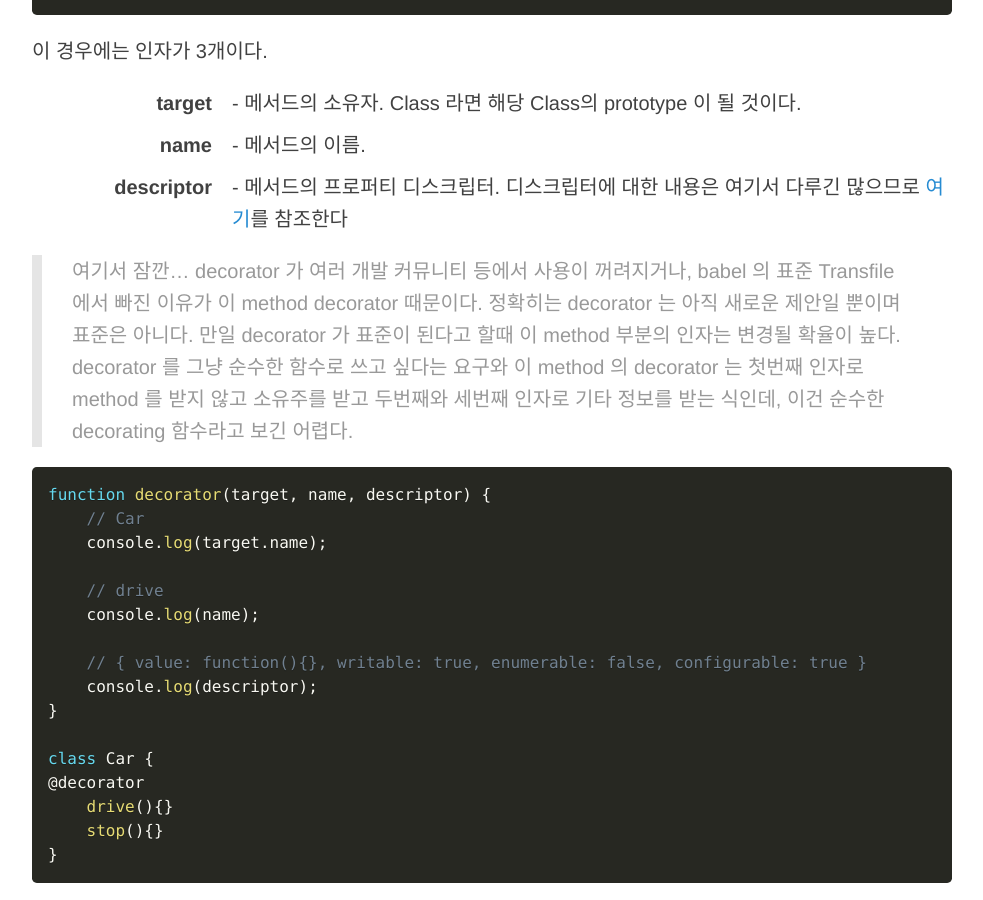
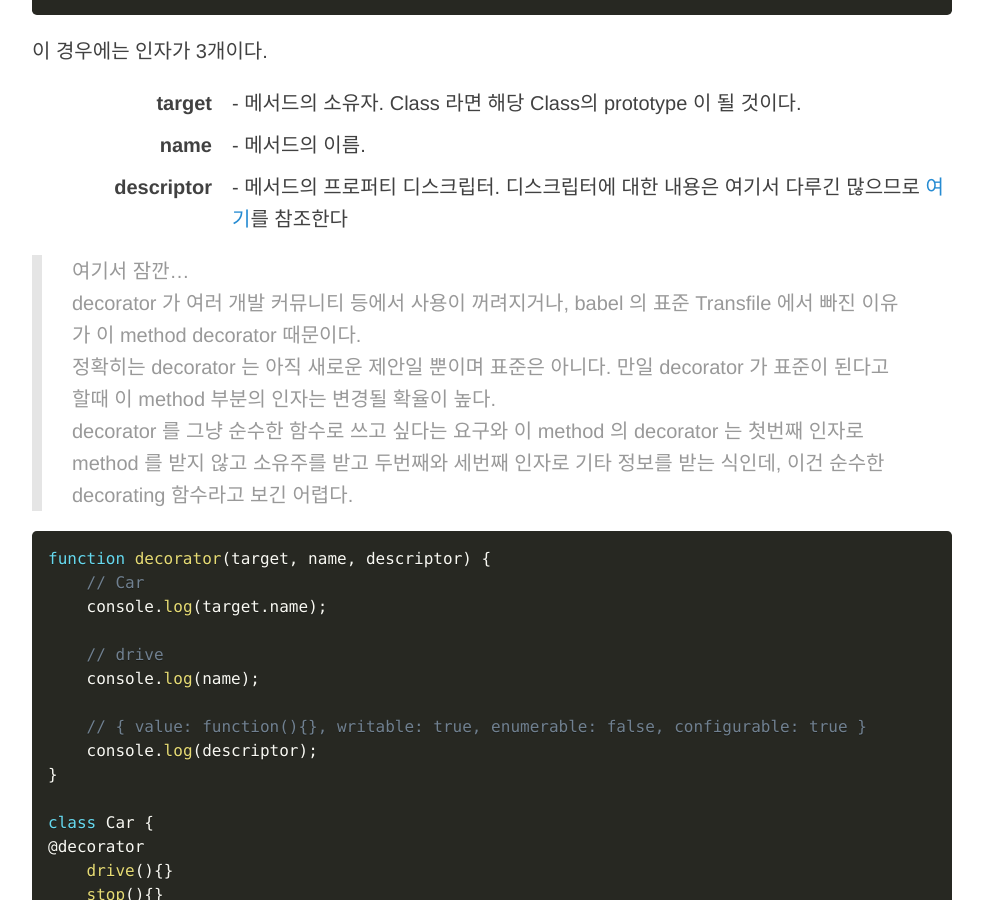
Before and after one commit to javarouka/blog, a Jekyll site: the page built from _posts/2016-09-30-decorator-exploring.md, in a window 1280 px wide and 900 px high, scrolled down 7322 px. Shown: the whole window, without its empty margins (148-1131 px from the left). Built offline with Jekyll 4.4.1, drawn with Linux system fonts in a browser that asks for light colours; nearby versions of some CDN libraries; comment, search, counter and statistics services are not loaded.

Commit message:
Promise Draft

````diff
--- a/_posts/2016-09-30-decorator-exploring.md
+++ b/_posts/2016-09-30-decorator-exploring.md
@@ -308,9 +308,9 @@ function decorator(target, name, descriptor) { /* ... */ }
     <dd>- 메서드의 프로퍼티 디스크립터. 디스크립터에 대한 내용은 여기서 다루긴 많으므로 <a href='https://developer.mozilla.org/ko/docs/Web/JavaScript/Reference/Global_Objects/Object/defineProperty#Description' target='_blank'>여기</a>를 참조한다</dd>
 </dl>
 
-> 여기서 잠깐...
-decorator 가 여러 개발 커뮤니티 등에서 사용이 꺼려지거나, babel 의 표준 Transfile 에서 빠진 이유가 이 method decorator 때문이다.
-정확히는 decorator 는 아직 새로운 제안일 뿐이며 표준은 아니다. 만일 decorator 가 표준이 된다고 할때 이 method 부분의 인자는 변경될 확율이 높다.
+> 여기서 잠깐...<br/>
+decorator 가 여러 개발 커뮤니티 등에서 사용이 꺼려지거나, babel 의 표준 Transfile 에서 빠진 이유가 이 method decorator 때문이다.<br/>
+정확히는 decorator 는 아직 새로운 제안일 뿐이며 표준은 아니다. 만일 decorator 가 표준이 된다고 할때 이 method 부분의 인자는 변경될 확율이 높다.<br/>
 decorator 를 그냥 순수한 함수로 쓰고 싶다는 요구와 이 method 의 decorator 는 첫번째 인자로 method 를 받지 않고 소유주를 받고 두번째와 세번째 인자로 기타 정보를 받는 식인데, 이건 순수한 decorating 함수라고 보긴 어렵다.
 
 ```javascript
````
